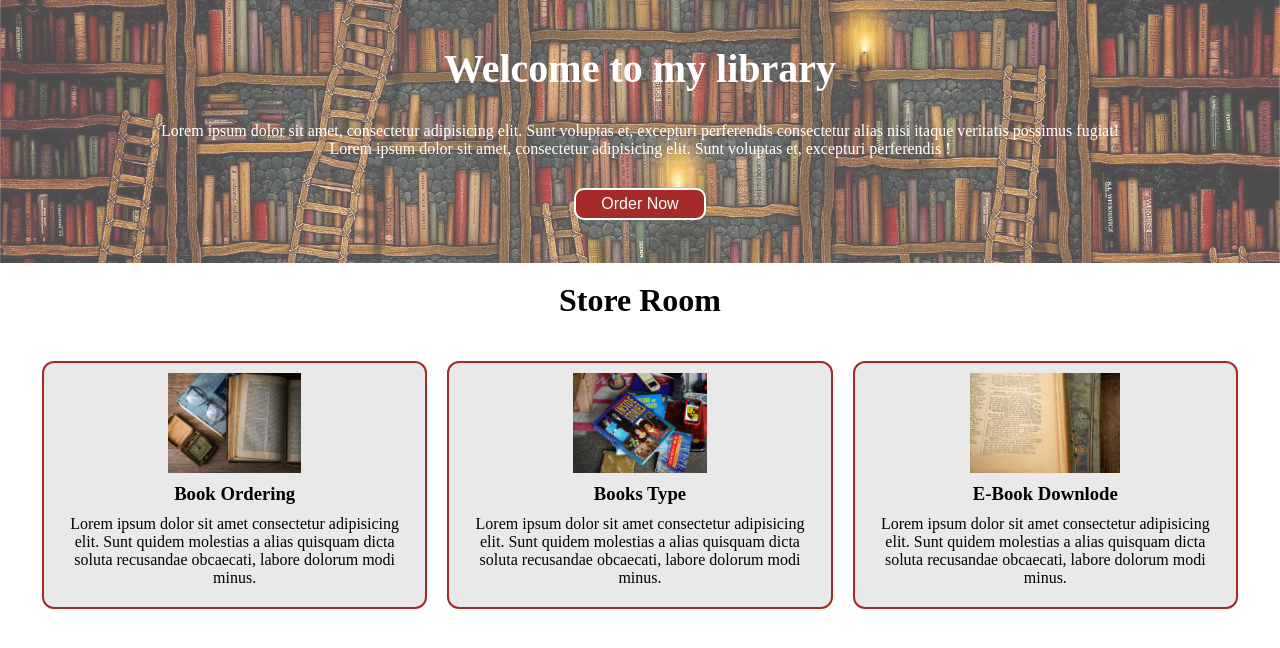
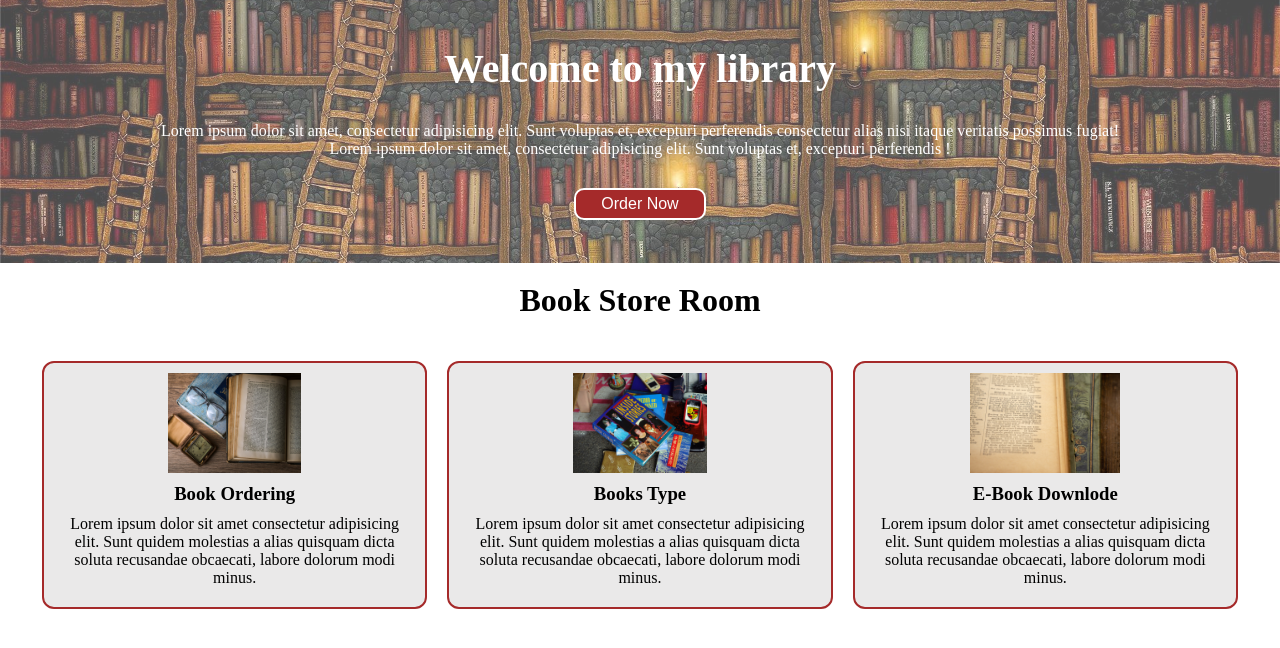
Before and after one commit to ds1887030/Responsivewebsite, a plain HTML site: page index.html in a window 1280 px wide. Shown: the part 72-720 px from the top of the page. Drawn offline with Linux system fonts and the light colour scheme.

Commit message:
Heading name change--

```diff
--- a/index.html
+++ b/index.html
@@ -30,7 +30,7 @@
 
     </section>
     <section class="services-container">
-        <h2 class="h-primary center">Store Room</h2>
+        <h2 class="h-primary center">Book Store Room</h2>
         <div id="services">
             <div class="box">
                 <img src="image/book1.jpg" alt="Book image">
```
